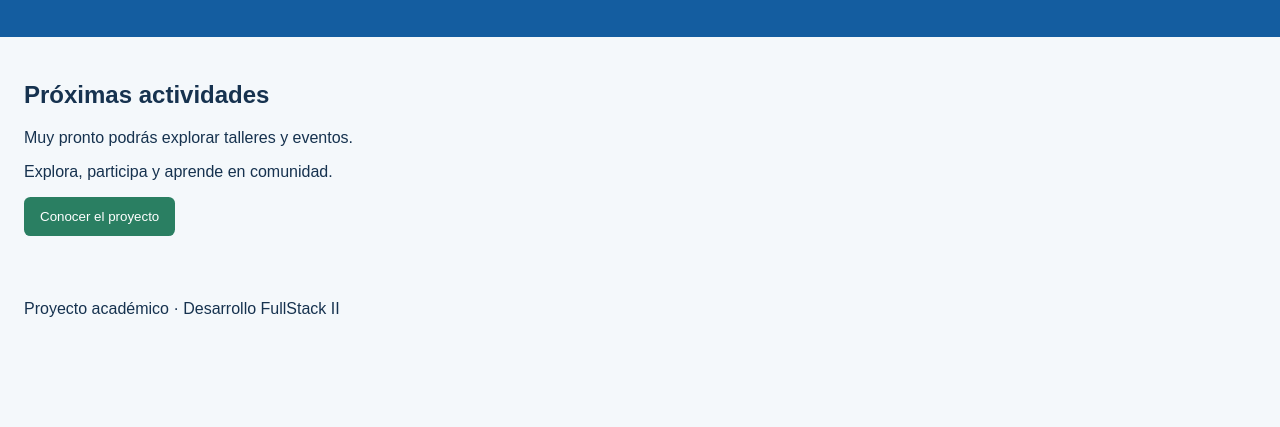
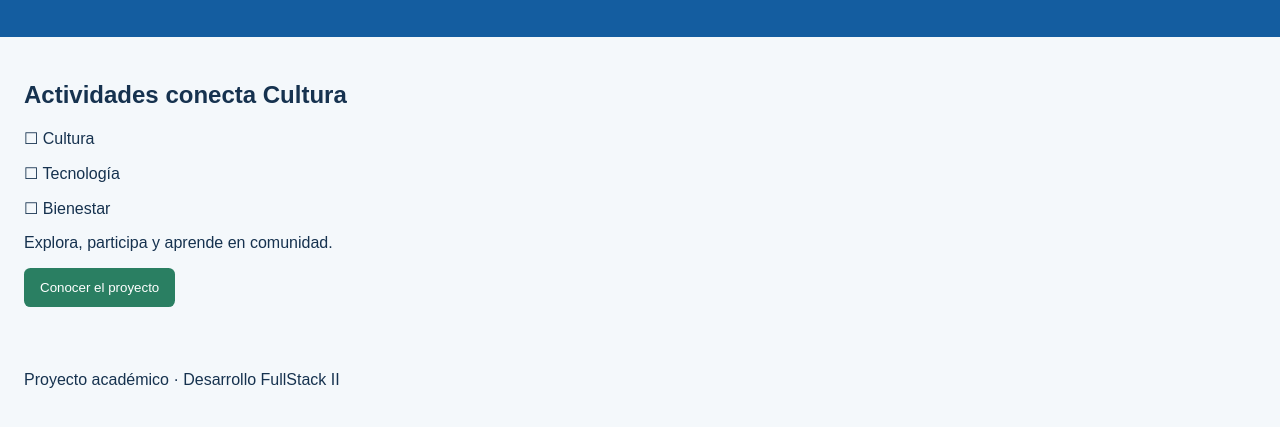
Before and after one commit to matiassgnzlz/conecta-cultura, a plain HTML site: page index.html in a window 1280 px wide. Shown: the part 125-552 px from the top of the page. Drawn offline with Linux system fonts and the light colour scheme.

Commit message:
Se agregó actividades de conecta cultura

```diff
--- a/index.html
+++ b/index.html
@@ -14,8 +14,10 @@
 </header>
 <main>
 <section>
-<h2>Próximas actividades</h2>
-<p>Muy pronto podrás explorar talleres y eventos.</p>
+<h2>Actividades conecta Cultura</h2>
+<p>☐ Cultura</p>
+<p>☐ Tecnología</p>
+<p>☐ Bienestar</p>
 <p class="mensaje-inicial">Explora, participa y aprende en comunidad.</p>
 <button id="boton-bienvenida" type="button">Conocer el proyecto</button>
 </section>
```
